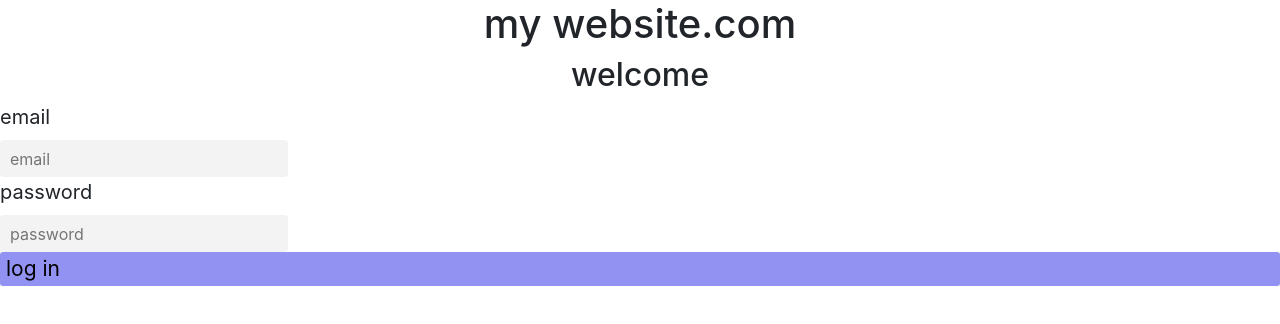
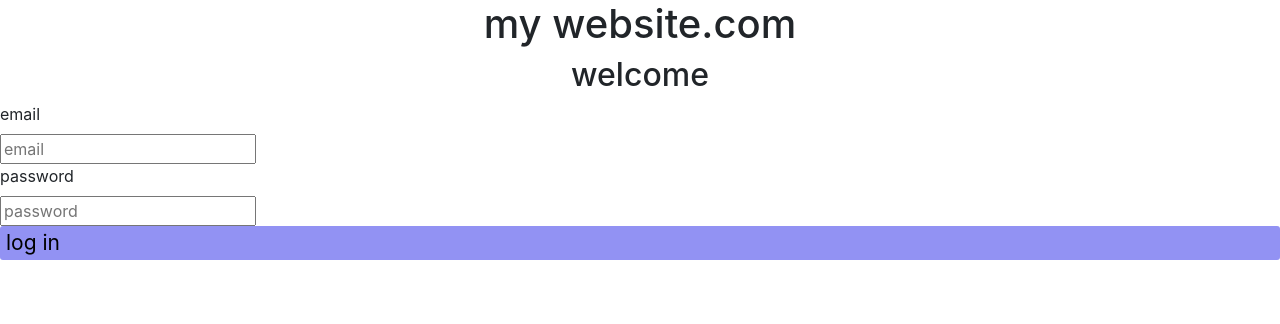
Before and after one commit to smithapatil12/applicationreg, a React (Create React App) app: page / in a window 1280 px wide. Shown: the top 324 px of the page. Built offline with nearby package versions, Linux system fonts and the light colour scheme.

Commit message:
Update App.css

```diff
--- a/src/App.css
+++ b/src/App.css
@@ -35,10 +35,10 @@
      align-items: flex-start;
      width:fit-content;
    }
-     label {
+     .label {
        font-size: 20px;
      }
-   input {
+   .input {
      margin-top: 6px;
      min-width: 18em;
      height: 37px;
```
